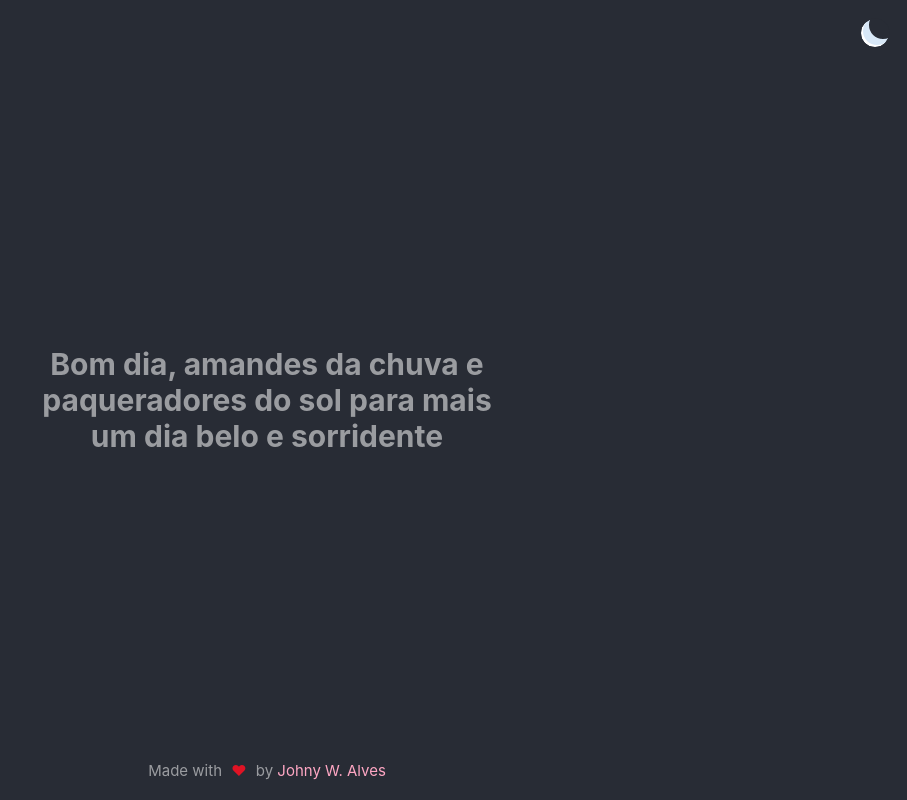
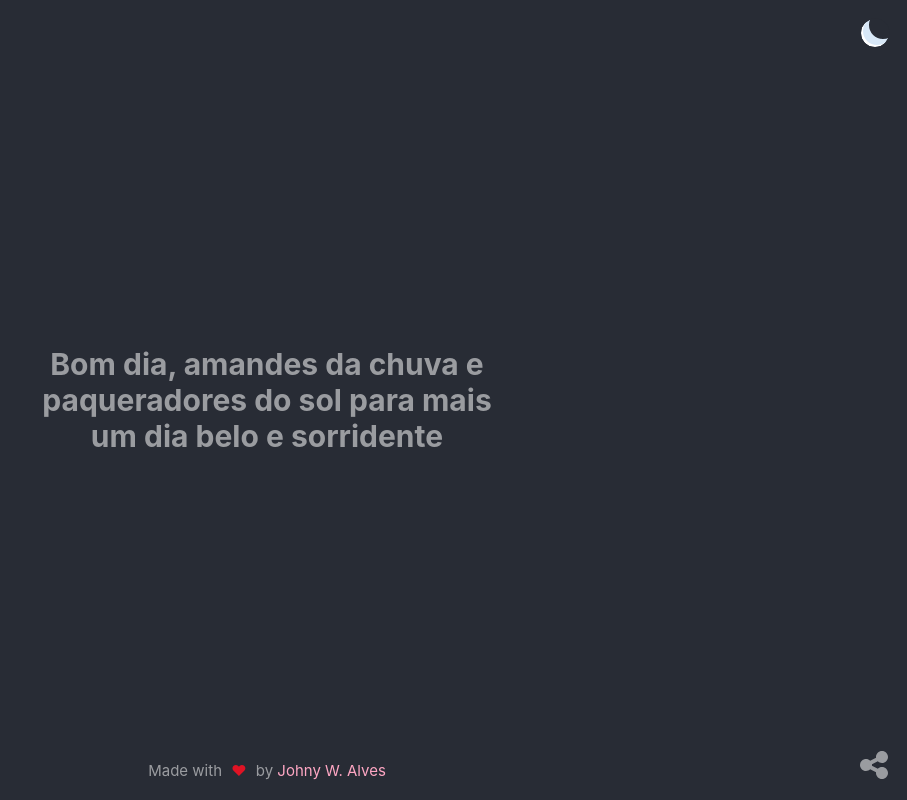
Before and after one commit to johnywalves/bom-dia-equipes-dev, a Next.js app: page / in a window 1280 px wide. Shown: the whole page, without its empty margins (373-1280 px from the left). Built offline with nearby package versions, Linux system fonts and the light colour scheme.

Commit message:
:sparkles: adding share button

```diff
--- a/src/components/Main/index.tsx
+++ b/src/components/Main/index.tsx
@@ -1,8 +1,11 @@
 import { useCallback, useState, useEffect } from 'react'
+
+import Share from 'components/Share'
+import { MessageType } from 'themes/types'
 
 import { Wrapper, Copied, GoodMorning, Footer, Astro } from './styles'
 
-const Main = ({ message }: { message: string }) => {
+const Main = ({ id, text }: MessageType) => {
   const [styleGoodMorning, setStyleGoodMorning] = useState({})
   const [copied, setCopied] = useState(false)
   const [theme, setTheme] = useState('')
@@ -18,15 +21,11 @@ const Main = ({ message }: { message: string }) => {
     setStyleGoodMorning({ opacity: 1 })
   }, [])
 
-  useEffect(() => {
-    const timer = setTimeout(() => setCopied(false), 2000)
-    return () => clearTimeout(timer)
-  }, [copied])
-
   const copy = useCallback(async () => {
-    await navigator.clipboard.writeText(message)
+    await navigator.clipboard.writeText(text)
     setCopied(true)
-  }, [setCopied, message])
+    setTimeout(() => setCopied(false), 2000)
+  }, [setCopied, text])
 
   const backCopy = useCallback(() => {
     setCopied(false)
@@ -38,7 +37,7 @@ const Main = ({ message }: { message: string }) => {
         <Copied onClick={backCopy}>Copiado!</Copied>
       ) : (
         <GoodMorning style={styleGoodMorning} onClick={copy}>
-          {message}
+          {text[0].toUpperCase() + text.slice(1)}
         </GoodMorning>
       )}
       <Footer style={styleGoodMorning}>
@@ -58,6 +57,7 @@ const Main = ({ message }: { message: string }) => {
           window.__setPreferredTheme(isDarkMode ? 'light' : 'dark')
         }}
       />
+      <Share id={id} text={text} />
     </Wrapper>
   )
 }
--- a/src/components/Main/test.tsx
+++ b/src/components/Main/test.tsx
@@ -4,7 +4,7 @@ import Main from '.'
 
 describe('<Main />', () => {
   it('should render the heading', () => {
-    const { container } = render(<Main message={'Testing message'} />)
+    const { container } = render(<Main id="test" text={'testing message'} />)
 
     expect(
       screen.getByRole('heading', { name: /testing message/i })
@@ -14,7 +14,7 @@ describe('<Main />', () => {
   })
 
   it('should render the colors correctly', () => {
-    const { container } = render(<Main message={'Testing message'} />)
+    const { container } = render(<Main id="test" text={'Testing message'} />)
 
     expect(container.firstChild).toHaveStyle({
       'background-color': 'var(--bg)'
--- /dev/null
+++ b/src/components/Share/index.tsx
@@ -0,0 +1,26 @@
+import { MessageType } from 'themes/types'
+
+import { Wrapper } from './styles'
+
+const Share = ({ id }: MessageType) => (
+  <Wrapper
+    onClick={async () => {
+      const url = `https://bomdiaequipesdev.com.br/${id}`
+      await navigator.clipboard.writeText(url)
+    }}
+  >
+    <svg
+      xmlns="http://www.w3.org/2000/svg"
+      width={32}
+      height={32}
+      viewBox="0 0 448 512"
+    >
+      <path
+        d="M352 224c53 0 96-43 96-96s-43-96-96-96s-96 43-96 96c0 4 .2 8 .7 11.9l-94.1 47C145.4 170.2 121.9 160 96 160c-53 0-96 43-96 96s43 96 96 96c25.9 0 49.4-10.2 66.6-26.9l94.1 47c-.5 3.9-.7 7.8-.7 11.9c0 53 43 96 96 96s96-43 96-96s-43-96-96-96c-25.9 0-49.4 10.2-66.6 26.9l-94.1-47c.5-3.9 .7-7.8 .7-11.9s-.2-8-.7-11.9l94.1-47C302.6 213.8 326.1 224 352 224z"
+        fill="var(--textNormal)"
+      />
+    </svg>
+  </Wrapper>
+)
+
+export default Share
--- /dev/null
+++ b/src/components/Share/styles.ts
@@ -0,0 +1,12 @@
+import styled from 'styled-components'
+
+export const Wrapper = styled.button`
+  all: unset;
+  appearance: none;
+  cursor: pointer;
+
+  display: block;
+  position: absolute;
+  right: 1.75rem;
+  bottom: 1.75rem;
+`
--- a/src/pages/index.tsx
+++ b/src/pages/index.tsx
@@ -5,5 +5,5 @@ import getMessage from 'themes'
 const Main = dynamic(() => import('components/Main'), { ssr: false })
 
 export default function Home() {
-  return <Main message={getMessage()} />
+  return <Main {...getMessage()} />
 }
--- a/src/themes/day.ts
+++ b/src/themes/day.ts
@@ -113,7 +113,13 @@ const list: Array<DayTheme> = [
     id: 'day-0415-a',
     month: 4,
     day: 15,
-    text: 'desenhistas e desenhistos, preparem seus lápis, pinceis e seu software favorito para um dia expressando o conteúdo de nossas almas e mentes, projetando um novo amanhã com muitas formas e cores '
+    text: 'desenhistas e desenhistos, preparem seus lápis, pinceis e seu software favorito para um dia expressando o conteúdo de nossas almas e mentes, projetando um novo amanhã com muitas formas e cores'
+  },
+  {
+    id: 'day-0416-a',
+    month: 4,
+    day: 16,
+    text: 'Vocalistas e vocalistos, preparem suas vozes e guturais, vamos juntos para um dia cheio de cantorias e alegrias, vamos movimentar as pessoas direcionar e guiando 🗣️ 🎤 🎸'
   },
   {
     id: 'day-0419-a',
--- a/src/themes/friday.ts
+++ b/src/themes/friday.ts
@@ -32,6 +32,10 @@ const themeFriday: FuncTheme = () => [
   {
     id: 'friday-h',
     text: 'Investidores, construtores do novo mundo, vamos gerar das nossas ideias e concretizar um novo dia maravilhoso e nos preparar para um fim semana incrível ⭐ 💡 🏗️'
+  },
+  {
+    id: 'friday-i',
+    text: 'bom dia para mais uma bela sexta-feira, um dia maravilhoso de produtividade, compartilhamento e evolução, um beijo e um queijo para todos 😘 ☀️ 🧀'
   }
 ]
 
--- a/src/themes/functions.ts
+++ b/src/themes/functions.ts
@@ -4,7 +4,7 @@ export const getTheme = (list: Array<FuncTheme>): FuncTheme => {
   return list[Math.trunc(Math.random() * list.length)]
 }
 
-export const getRandom = (list: Array<MessageType>): string => {
+export const getRandom = (list: Array<MessageType>): MessageType => {
   const randomItem = list[Math.trunc(Math.random() * list.length)]
-  return randomItem.text
+  return randomItem
 }
--- a/src/themes/index.tsx
+++ b/src/themes/index.tsx
@@ -44,13 +44,13 @@ libraries.push(...themeDream())
 
 export const completeLibraries = libraries
 
-const getMessage = () => {
+const getMessage = (): MessageType => {
   const today = new Date()
   let theme: FuncTheme
 
   const dayTheme: DayTheme | undefined = getThemeDay(today)
   if (dayTheme && Math.trunc(Math.random() * 2) === 1) {
-    return dayTheme.text[0].toUpperCase() + dayTheme.text.slice(1)
+    return dayTheme
   }
 
   switch (today.getDay()) {
@@ -76,8 +76,7 @@ const getMessage = () => {
   concatenated.push(...themeLabor())
   concatenated.push(...themeDream())
 
-  const message = getRandom(concatenated)
-  return message[0].toUpperCase() + message.slice(1)
+  return getRandom(concatenated)
 }
 
 export default getMessage
```
Also changed, not shown: src/pages/[messageId].tsx (+11 -10 lines), 1 other file (tests, documents, lock files or other folders).
